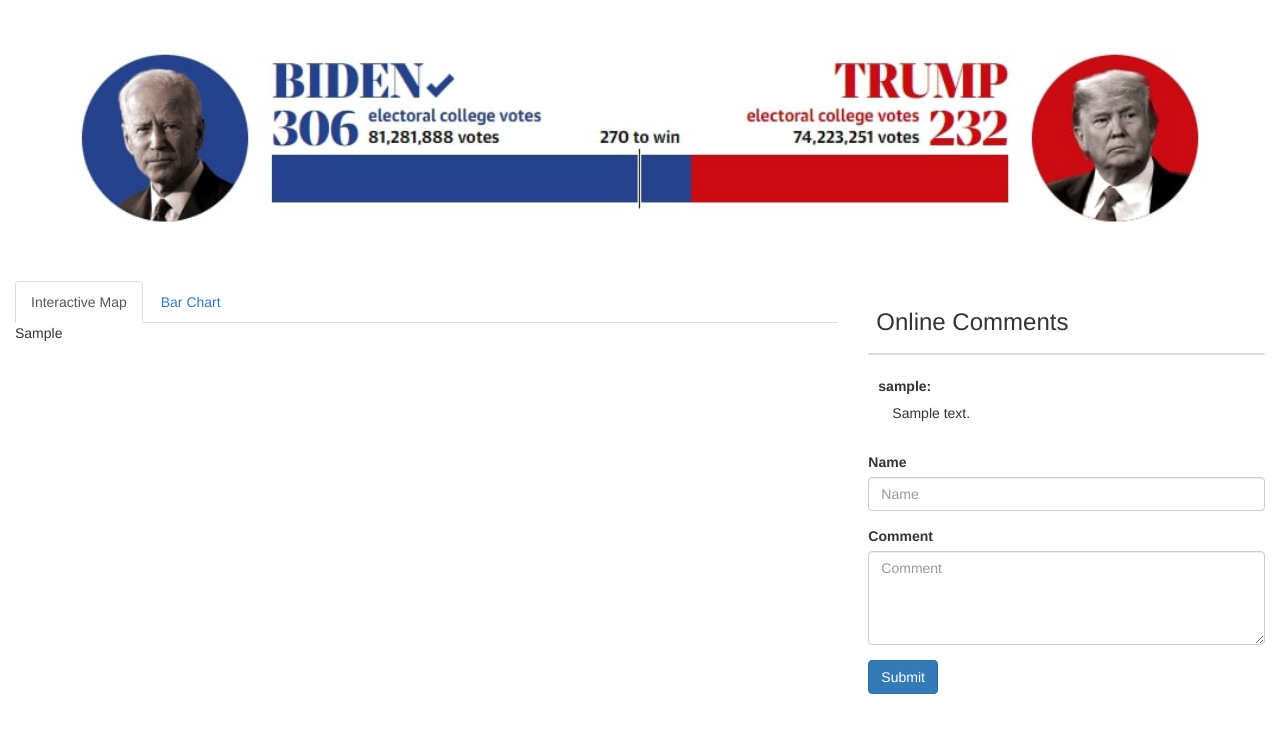
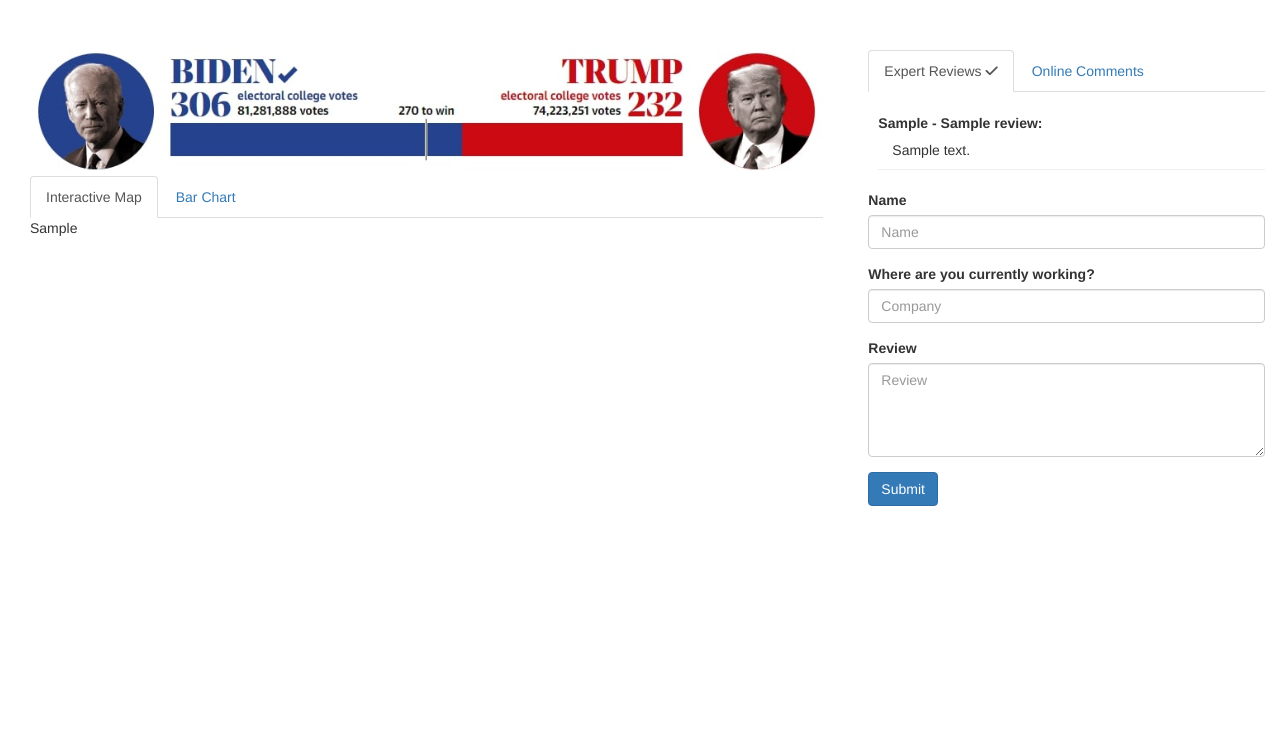
Before and after one commit to Bahaagac/Sleepy-Joe-DoubleA, a Django app: template django/usawebapp/templates/index.html in a window 1280 px wide. Shown: the part 56-800 px from the top of the page. Run offline with Django 3.2, Linux system fonts and the light colour scheme; tables that the repository leaves empty hold one stand-in row (values such as "Sample post"); the template is opened without the code that fills it: values that come from a table or form of the project are taken from there, most other values are stand-ins (such as "Sample title", 1, 10 or a date in 2020); some libraries are stand-ins or nearby versions.

Commit message:
Final Update

```diff
--- a/django/usawebapp/comment/admin.py
+++ b/django/usawebapp/comment/admin.py
@@ -1,5 +1,8 @@
 from django.contrib import admin
 from .models import Comment
+from .models import Review
+
 # Register your models here.
 
 admin.site.register(Comment)
+admin.site.register(Review)
--- a/django/usawebapp/templates/index.html
+++ b/django/usawebapp/templates/index.html
@@ -6,11 +6,12 @@
     <meta charset="UTF-8">
     <meta name="viewport" content="width=device-width, initial-scale=1.0">
     <link rel="stylesheet" href="https://maxcdn.bootstrapcdn.com/bootstrap/3.4.1/css/bootstrap.min.css">
-    <link rel="stylesheet" type="text">
+    <link rel="stylesheet" href="https://cdnjs.cloudflare.com/ajax/libs/font-awesome/4.7.0/css/font-awesome.min.css">
+    <link href="//netdna.bootstrapcdn.com/font-awesome/3.2.1/css/font-awesome.css" rel="stylesheet">
     <script src="https://ajax.googleapis.com/ajax/libs/jquery/3.5.1/jquery.min.js"></script>
     <script src="https://maxcdn.bootstrapcdn.com/bootstrap/3.4.1/js/bootstrap.min.js"></script>
     <script src="https://cdn.plot.ly/plotly-latest.min.js"></script>
-    <title>Comment</title>
+    <title>2020selectionnews.com</title>
 </head>
 <body>
         <div class="header" style ="padding: 5px;
@@ -18,41 +19,26 @@
           font-size: 30px;">
           <h3 style="margin-top: 10px;">2020selectionnews.com</h3>
         </div>
-        <div class="container" style="margin-top:50px; justify-content: center;align-items: center;margin-left: auto;">
-          <div class="row">
+
+        <div class="container-fluid" style="margin-top:50px">
+          <div class="row" >
+            <div class="col-md-8">
               <div class="col-md-12">
                 <img src="{% static 'images/usaelection.jpg' %}" alt="" style="width:100%; height:auto;">
               </div>
-          </div>
-        </div>
-        <div class="container-fluid" style="margin-top:50px">
-          <div class="row" >
-            <div class="col-md-8">
-              <!-- <div class="row">
-                {% autoescape off %}
-                    {{usaMap}}
-                {% endautoescape %}
-              </div>
-              <div class="row">
-                {% autoescape off %}
-                  {{barChart}}
-                {% endautoescape %}
-              </div>
-            </div>       -->
-
+              <div class="col-md-12">
                 <div class="tabbable">
                   <ul class="nav nav-tabs">
                     <li class="active"><a href="#tab1" data-toggle="tab">Interactive Map</a></li>
                     <li><a href="#tab2" data-toggle="tab">Bar Chart</a></li>
                   </ul>
                   <div class="tab-content">
-                  <div class="tab-pane .fade active" id="tab1">
+                    <div class="tab-pane active" id="tab1">
                         {% autoescape off %}
                           {{usaMap}}
                         {% endautoescape %}
                     </div>
-                  <div class="tab-pane .fade" id="tab2">
-                    <div class="tab-content">
+                    <div class="tab-pane" id="tab2">
                         {% autoescape off %}
                           {{barChart}}
                         {% endautoescape %}
@@ -63,31 +49,114 @@
             </div>
 
             <div class="col-md-4">
-              {% if comments %}
-              <table class="table col-md-4">
-                <thead>
+
+              <div class="tabbable">
+                <ul class="nav nav-tabs">
+                  <li class="active"><a href="#tab3" data-toggle="tab">Expert Reviews <i class="fa fa-check" aria-hidden="true"></i></a></li>
+                    <li><a href="#tab4" data-toggle="tab">Online Comments</a></li>
+                </ul>
+                  <div class="tab-content">
+                    <div class="tab-pane active" id="tab3">
+                      {% if reviews %}
+                        {% if reviews|length > 6 %}
+                        <div>
+                          <table class="table col-md-4" style="border: 0px;">
+                            <tbody >
+                            {% for review in firstReviews %}
                             <tr>
-                    <th scope="col" style="font-size: 25px;"><h3>Online Comments</h3></th>
-                  </tr>
-                </thead>
-                <tbody >
-                {% for comment in comments %}
-                <tr>
-                  <td  style="padding: 0px 0px 0px 10px">
-                    <h4 class="col-md-12"></h4><b>{{comment.nickName}}:</b></h4>
-                    <h5>&emsp;{{comment.userComment}}</h5>
+                              <td  style="padding: 0px 0px 0px 10px;border-top: 0px; margin: 0px">
+                                <h4 class="col-md-12"></h4><b>{{review.expertCompany}} - {{review.expertName}}:</b></h4>
+                                <h5>&emsp;{{review.review}}</h5>
+                                <hr style="margin:0px">
                               </td>
                             </tr>
                             {% endfor %}
                             </tbody>
                           </table>
+                          <div style="text-align: center;">
+                            <a style="text-align: center; text-decoration: none; font-size: 19px;" href="comments.html">See All  Community Comments({{comments|length}}) &  Expert Reviews({{reviews|length}})</a>
+                          </div>
+                        </div>
+
+                        {% else %}
+                          <table class="table col-md-4" style="border: 0px;">
+                            <tbody >
+                            {% for review in reviews %}
+                            <tr>
+                              <td  style="padding: 0px 0px 0px 10px;border-top: 0px; margin: 0px">
+                                <h4 class="col-md-12"></h4><b>{{review.expertCompany}} - {{review.expertName}}:</b></h4>
+                                <h5>&emsp;{{review.review}}</h5>
+                                <hr style="margin:0px">
+                              </td>
+                            </tr>
+                            {% endfor %}
+                            </tbody>
+                          </table>
+                        {% endif %}
+                      {% else %}
+                      <h3 scope="col" style="font-size: 25px;">Expert Reviews</h3>
+
+                        <div class="alert alert-danger"> There are no reviews yet. Post first review if you are an expert!</div>
+                        {% endif %}
+                        <form method = "post" id="my-form1" name="form2" onsubmit="requiredReview()">
+                          {% csrf_token %}
+                          <div class="form-group">
+                            <label for="formGroupExampleInput">Name</label>
+                            <input type="text" name="expertName" minlength="2" maxlength="30" class="form-control" id="formGroupExampleInput" placeholder="Name">
+                          </div>
+                          <div class="form-group">
+                            <label for="formGroupExampleInput">Where are you currently working?</label>
+                            <input type="text" name="company" minlength="2" maxlength="30" class="form-control" id="formGroupExampleInput" placeholder="Company">
+                          </div>
+                          <div class="form-group">
+                            <label for="formGroupExampleInput2">Review</label>
+                            <textarea type="text" name="review" minlength="3" rows="4" maxlength="300"class="form-control" id="formGroupExampleInput2" placeholder="Review"></textarea>
+                          </div>
+                          <button type="primary" class = "btn btn-primary">Submit</button>
+                        </form>
+                    </div>
+
+                    <div class="tab-pane" id="tab4">
+                        {% if comments %}
+                          {% if comments|length > 6 %}
+                          <div>
+                            <table class="table col-md-4" style="border: 0px;">
+                              <tbody>
+                              {% for comment in firstComments %}
+                                <td  style="padding: 0px 0px 0px 10px; border-top: 0px; margin: 0px">
+                                  <h4 class="col-md-12"></h4><b>{{comment.nickName}}:</b></h4>
+                                  <h5>&emsp;{{comment.userComment}}</h5>
+                                  <hr style="margin:0px">
+                                </td>
+                              </tr>
+                              {% endfor %}
+                              </tbody>
+                            </table>
+                            <div style="text-align: center;">
+                              <a style="text-align: center; text-decoration: none; font-size: 19px;" href="comments.html">See All  Community Comments({{comments|length}}) &  Expert Reviews({{reviews|length}})</a>
+                            </div>
+                          </div>
+
+                          {% else %}
+                            <table class="table col-md-4" style="border: 0px;">
+                              <tbody >
+                              {% for comment in comments %}
+                                <td  style="padding: 0px 0px 0px 10px; border-top: 0px; margin: 0px">
+                                  <h4 class="col-md-12"></h4><b>{{comment.nickName}}:</b></h4>
+                                  <h5>&emsp;{{comment.userComment}}</h5>
+                                  <hr style="margin:0px">
+                                </td>
+                              </tr>
+                              {% endfor %}
+                              </tbody>
+                            </table>
+                          {% endif %}
                         {% else %}
                       <h3 scope="col" style="font-size: 25px;">Online Comments</h3>
 
                         <div class="alert alert-danger"> There are no comments yet. Post first Comment!</div>
                         {% endif %}
-              <form
-              method = "post" id="my-form" name="form1" onsubmit="required()">
+                        <form method = "post" id="my-form" name="form1" onsubmit="required()">
                           {% csrf_token %}
                           <div class="form-group">
                             <label for="formGroupExampleInput">Name</label>
@@ -99,6 +168,16 @@
                           </div>
                           <button type="primary" class = "btn btn-primary">Submit</button>
                         </form>
+                  </div>
+
+                  </div>
+              </div>
+            </div>
+
+
+
+
+
 
           </div>
         </div>
@@ -108,15 +187,6 @@
     <script src="https://cdn.jsdelivr.net/npm/popper.js@1.16.0/dist/umd/popper.min.js" integrity="sha384-Q6E9RHvbIyZFJoft+2mJbHaEWldlvI9IOYy5n3zV9zzTtmI3UksdQRVvoxMfooAo" crossorigin="anonymous"></script>
     <script src="https://stackpath.bootstrapcdn.com/bootstrap/4.4.1/js/bootstrap.min.js" integrity="sha384-wfSDF2E50Y2D1uUdj0O3uMBJnjuUD4Ih7YwaYd1iqfktj0Uod8GCExl3Og8ifwB6" crossorigin="anonymous"></script>
 
-<script>
-  $('#tabAll').click(function(){
-  $('#tabAll').addClass('active');
-  $('.tab-pane').each(function(i,t){
-    $('#myTabs li').removeClass('active');
-  	$(this).addClass('active');
-  });
-});
-</script>
 
 <script>
 function required()
@@ -139,5 +209,29 @@ return true;
 }
 }
 </script>
+
+<script>
+  function requiredReview()
+  {
+  var name = document.forms["form2"]["expertName"].value;
+  var company = document.forms["form2"]["company"].value
+  var review = document.forms["form2"]["review"].value
+
+  var f = document.getElementById("my-form1");
+
+  f.setAttribute('method',"post");
+
+  if (name == "" || company == "" || review == "")
+  {
+  alert("Please enter your name, company, and review");
+  return false;
+  }
+  else
+  {
+  f.setAttribute('action',"addReview");
+  return true;
+  }
+  }
+  </script>
 </body>
 </html>
--- a/django/usawebapp/usawebapp/urls.py
+++ b/django/usawebapp/usawebapp/urls.py
@@ -17,9 +17,13 @@ from django.contrib import admin
 from django.urls import path
 from comment import views
 
+
 urlpatterns = [
     path('admin/', admin.site.urls),
     path('', views.index),
+    path('comments.html/', views.comments),
     path('addComment', views.addComment),
+    path('addReview', views.addReview),
+
 
 ]
```
Also changed, not shown: django/usawebapp/comment/models.py (+9 -0 lines), django/usawebapp/comment/views.py (+26 -6 lines), django/usawebapp/templates/comments.html (added, +66 -0 lines), django/usawebapp/comment/migrations/0003_review.py (added), django/usawebapp/db.sqlite3. Lines whose indentation alone changed are shown as unchanged.
